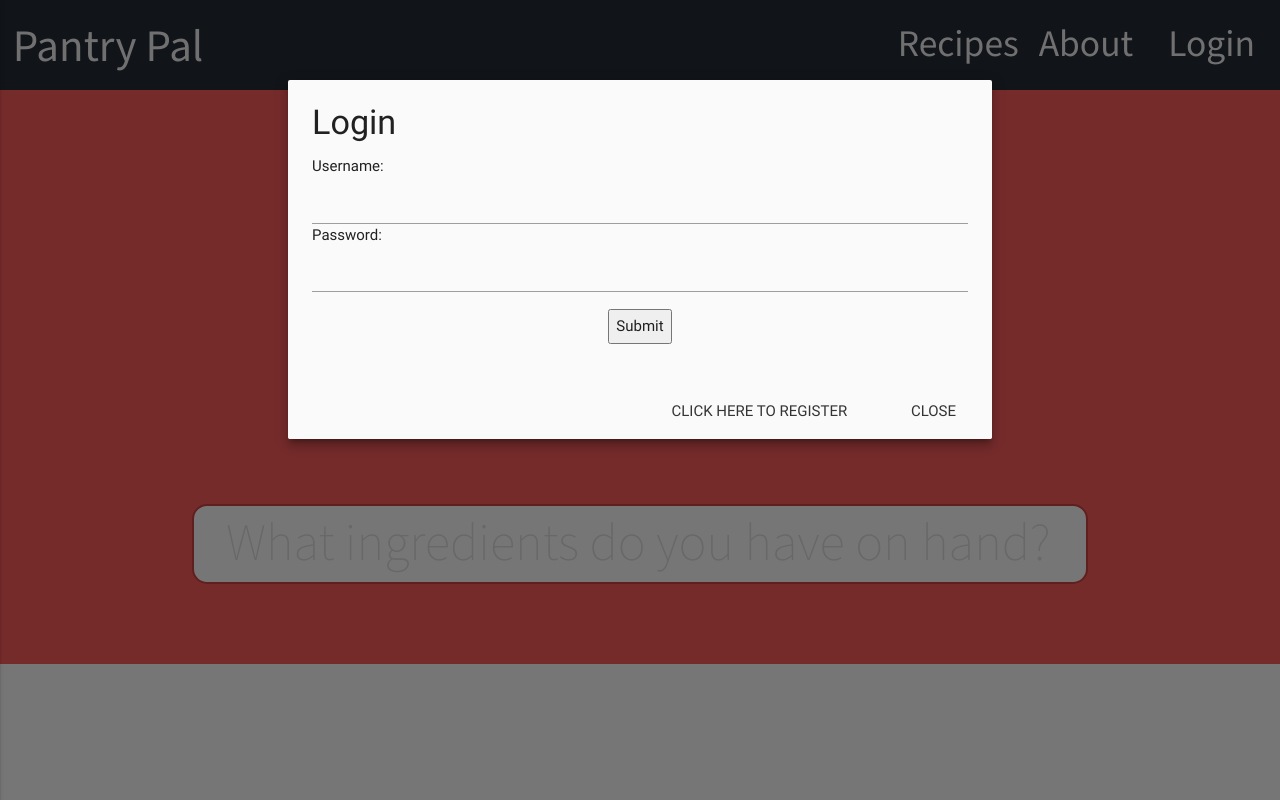
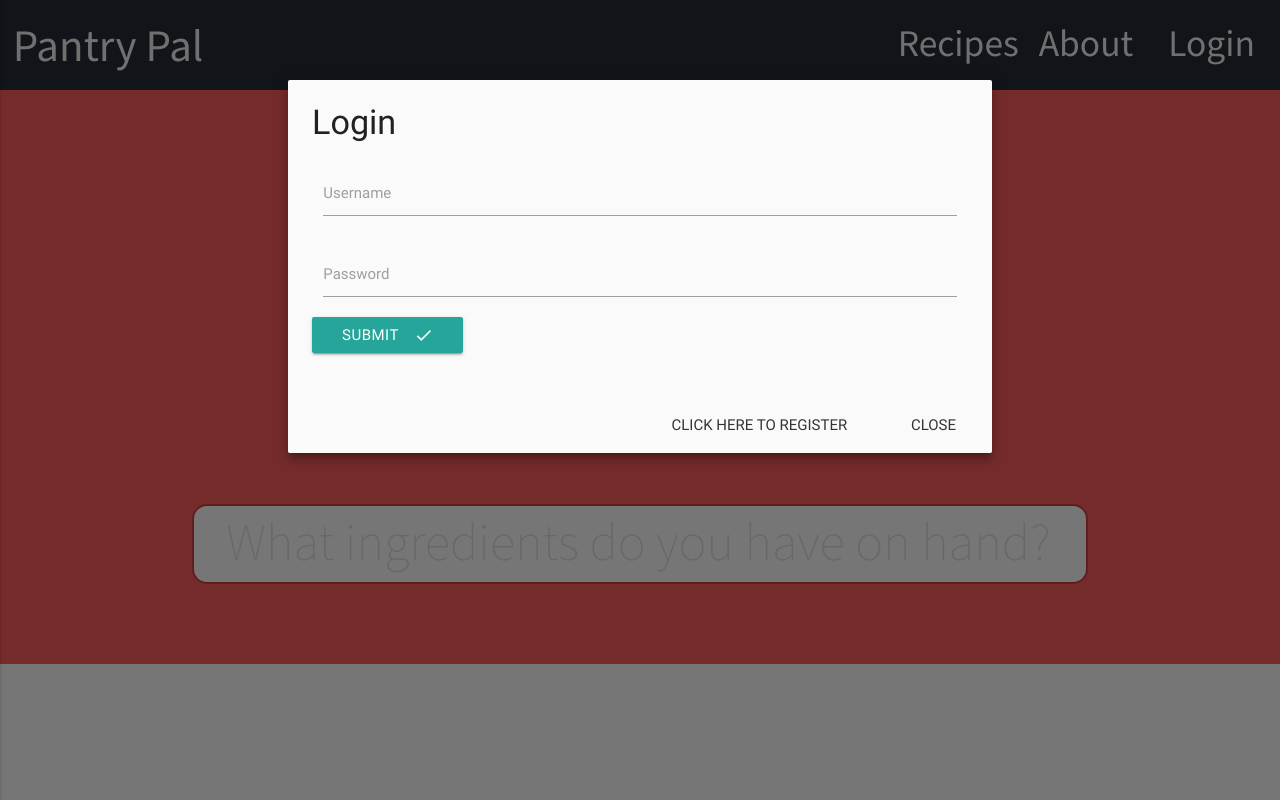
Before and after one commit to ZacharyCauchi/pantry-app, a PHP site: page /controller/loginController.php in a window 1280 px wide, after a click on "Login". Run offline with PHP 8.4, Linux system fonts and the light colour scheme; some libraries are stand-ins or nearby versions.

Commit message:
Input fields conform to Materialise style

```diff
--- a/view/css/style.css
+++ b/view/css/style.css
@@ -90,13 +90,13 @@ h1 {
 }
 
 h2 {
-    font-size: 3.5em;
+    font-size: 3.5rem;
     color: #f7f7f7;
     padding: 10px;
 }
 
 h3 {
-    font-size: 2.2em;
+    font-size: 2.2rem;
     color: #f7f7f7;
     padding: 10px;
 
--- a/view/pages/homePage.php
+++ b/view/pages/homePage.php
@@ -18,9 +18,23 @@
     <div class="modal-content">
         <h4>Login</h4>
         <form action="../controller/loginController.php?state=login" method="POST">
-            <div class="loginText">Username:</div><input type="text" name="username"></input>
-            <div class="loginText">Password:</div><input type="text" name="password"></input>
-            <input type="submit" value="Submit" id="loginSubmit" class="loginButton">
+            <div class="row">
+                <div class="input-field col s12">
+                    <input id="username" type="text" name="username"></input>
+                    <label for="username">Username</label>
+                </div>
+            </div>
+            <div class="row">
+                <div class="input-field col s12">
+                    <input id="password" type="password" name="password"></input>
+                    <label for="Password">Password</label>
+                </div>
+            </div>
+            <div class="row">
+                <button class="btn waves-effect waves-light" type="submit" name="action">Submit
+                    <i class="material-icons right">done</i>
+                </button>
+            </div>
         </form>
     </div>
     <div class="modal-footer">
@@ -32,12 +46,39 @@
     <div class="modal-content">
         <h4>Register</h4>
     <form action="../controller/loginController.php?state=registration" method="POST">
-        <div class="loginText">First Name:</div><input type="text" name="firstName"></input> <br />
-        <div class="loginText">Last Name:</div><input type="text" name="lastName"</input> <br />
-        <div class="loginText">Email:</div><input type="text" name="email"></input> <br />
-        <div class="loginText">Username:</div><input type="text" name="username"></input> <br />
-        <div class="loginText">Password:</div><input type="text" name="password"></input> <br />
-        <input type="submit" value="Submit" id="registrationSubmit">
+        <div class="row">
+            <div class="input-field col s6">
+                <input id="firstName" type="text" name="firstName"></input>
+                <label for="firstName">First Name</label>
+            </div>
+            <div class="input-field col s6">
+                <input id="lastName" type="text" name="lastName"></input>
+                <label for="lastName">Last Name</label>
+            </div>
+        </div>
+        <div class="row">
+            <div class="input-field col s12">
+                <input id="email" type="text" name="email"></input>
+                <label for="email">Email</label>
+            </div>
+        </div>
+        <div class="row">
+            <div class="input-field col s12">
+                <input id="username" type="text" name="username"></input>
+                <label for="username">Username</label>
+            </div>
+        </div>
+        <div class="row">
+            <div class="input-field col s12">
+                <input id="password" type="password" name="password"></input>
+                <label for="Password">Password</label>
+            </div>
+        </div>
+        <div class="row">
+            <button class="btn waves-effect waves-light" type="submit" name="action">Submit
+                <i class="material-icons right">done</i>
+            </button>
+        </div>
     </form>
     </div>
     <div class="modal-footer">
```
